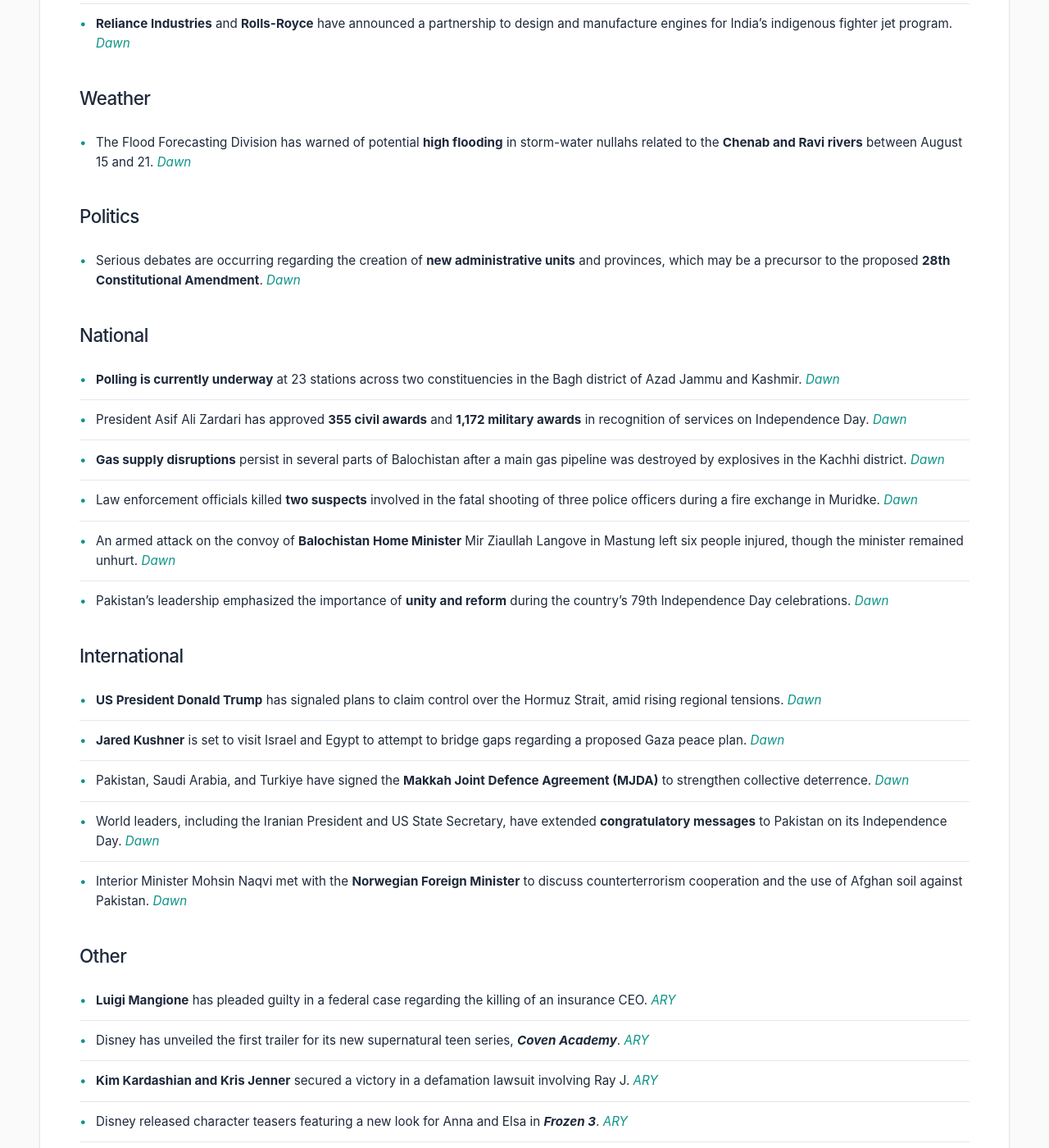
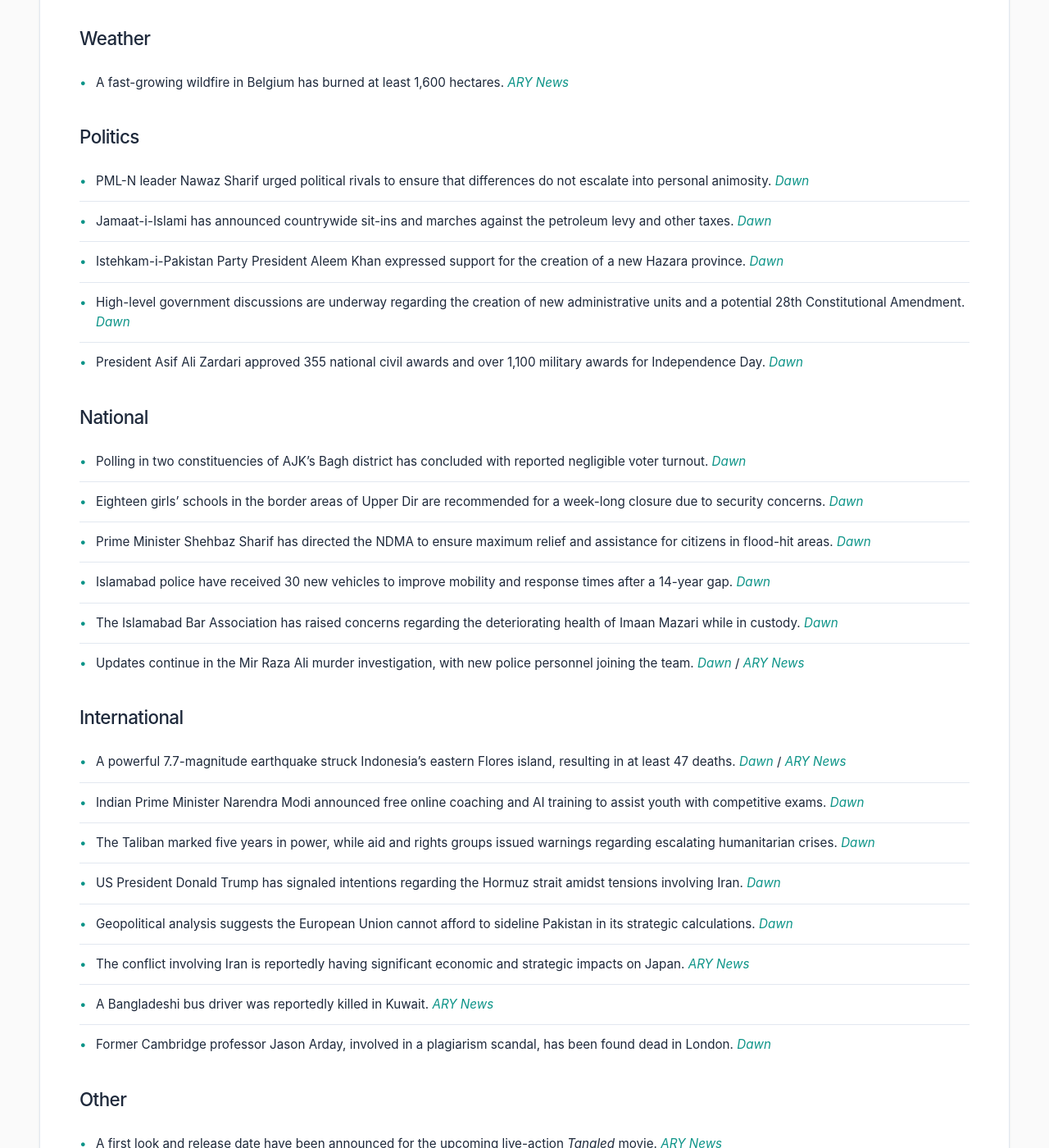
Before and after one commit to zsubzwary/news, a Jekyll site: the page built from en/index.md, in a window 1280 px wide and 1400 px high, scrolled down 767 px. Shown: the whole window at 82% size. Built offline with Jekyll 4.4.1, drawn with Linux system fonts in a browser that asks for light colours; some web fonts are replaced; comment, search, counter and statistics services are not loaded; some of the changed text lies outside the part shown.

Commit message:
DateTime; 2026-08-15T16:03:18.487Z

```diff
--- a/en/index.md
+++ b/en/index.md
@@ -4,43 +4,47 @@ title: Pakistan News Briefing
 lang: en
 ---
 
-Published at: 15-Aug-2026 09:03PKT
+Published at: 15-Aug-2026 21:03PKT
 
-Time to read: 4 mins
+Time to read: 3 mins
 
 ### Economy
-- The government has approved a **15.5 per cent increase** in petroleum dealers' margins, raising them by Rs1.34 per litre to **Rs9.98 per litre** to avert strikes. *[Dawn](https://www.dawn.com/news/2022943/govt-raises-petroleum-dealers-margin-to-rs998-per-litre)* / *[ARY](https://arynews.tv/petrol-dealers-call-off-nationwide-strike-after-govt-offers-margin-hike)*
-- **Container transporters** remain divided and off the roads, causing prolonged disruptions to port operations and external trade. *[Dawn](https://www.dawn.com/news/2022955/containers-to-stay-off-roads-as-transporters-remain-divided)*
-- Shipping traffic in the **Strait of Hormuz** has slowed significantly following US threats of increased economic pressure on Iran. *[ARY](https://arynews.tv/iran-and-the-ongoing-crisis-in-the-strait)*
+- The Khyber Pakhtunkhwa government has rejected a federal proposal to deduct Rs6.4 billion from provincial transfers. *[Dawn](https://www.dawn.com/news/2023050/kp-rejects-centres-proposal-to-deduct-rs64bn-from-federal-transfers)*
+- Analysis explores the potential impact on consumers following the federal government's increase in petroleum dealer commissions. *[Dawn](https://www.dawn.com/news/2023043/who-ultimately-bears-the-cost-of-higher-petroleum-dealer-margins)*
+- Container transporters and major operators remain off the roads, causing ongoing disruptions to port operations and external trade. *[Dawn](https://www.dawn.com/news/2022955/containers-to-stay-off-roads-as-transporters-remain-divided)*
+- Daily exchange rate updates for the UAE Dirham and Saudi Riyal against the Pakistani Rupee. *[ARY News](https://arynews.tv/uae-dirham-to-pakistani-rupee-rate-today-august-15-2026)* / *[ARY News](https://arynews.tv/saudi-riyal-to-pakistani-rupee-rate-today-august-15-2026)*
 
 ### Science & Technology
-- **NADRA** has launched new, locally manufactured, chipless **National Identity Cards (NICs)** that utilize a secure QR code instead of an imported microchip. *[Dawn](https://www.dawn.com/news/2022811/nadra-launches-locally-made-qr-code-based-identity-cards)*
-- **Reliance Industries** and **Rolls-Royce** have announced a partnership to design and manufacture engines for India's indigenous fighter jet program. *[Dawn](https://www.dawn.com/news/2022814/indian-firm-to-make-fighter-jet-engines-with-rolls-royce)*
+- Backlash regarding Claude AI's watermarking feature is reportedly driving users to cancel their subscriptions. *[ARY News](https://arynews.tv/claude-watermark-backlash-drives-users-to-cancel-subscriptions)*
 
 ### Weather
-- The Flood Forecasting Division has warned of potential **high flooding** in storm-water nullahs related to the **Chenab and Ravi rivers** between August 15 and 21. *[Dawn](https://www.dawn.com/news/2022937/chenab-ravi-nullahs-may-enter-high-flood-category)*
+- A fast-growing wildfire in Belgium has burned at least 1,600 hectares. *[ARY News](https://arynews.tv/belgium-wildfire-burns-at-least-1600-hectares)*
 
 ### Politics
-- Serious debates are occurring regarding the creation of **new administrative units** and provinces, which may be a precursor to the proposed **28th Constitutional Amendment**. *[Dawn](https://www.dawn.com/news/2022951/new-administrative-units-under-serious-consideration)*
+- PML-N leader Nawaz Sharif urged political rivals to ensure that differences do not escalate into personal animosity. *[Dawn](https://www.dawn.com/news/2023039/political-rivals-should-not-let-differences-turn-into-animosity-says-nawaz)*
+- Jamaat-i-Islami has announced countrywide sit-ins and marches against the petroleum levy and other taxes. *[Dawn](https://www.dawn.com/news/2023049/ji-announces-countrywide-protest-against-petroleum-levy-on-sunday)*
+- Istehkam-i-Pakistan Party President Aleem Khan expressed support for the creation of a new Hazara province. *[Dawn](https://www.dawn.com/news/2023044/aleem-khan-expresses-support-for-hazara-province-calls-for-new-administrative-units)*
+- High-level government discussions are underway regarding the creation of new administrative units and a potential 28th Constitutional Amendment. *[Dawn](https://www.dawn.com/news/2022951/new-administrative-units-under-serious-consideration)*
+- President Asif Ali Zardari approved 355 national civil awards and over 1,100 military awards for Independence Day. *[Dawn](https://www.dawn.com/news/2022933/presidency-announces-355-civil-awards-on-independence-day)*
 
 ### National
-- **Polling is currently underway** at 23 stations across two constituencies in the Bagh district of Azad Jammu and Kashmir. *[Dawn](https://www.dawn.com/news/2023001/balloting-underway-at-23-polling-stations-in-2-constituencies-of-ajks-bagh-district)*
-- President Asif Ali Zardari has approved **355 civil awards** and **1,172 military awards** in recognition of services on Independence Day. *[Dawn](https://www.dawn.com/news/2022933/presidency-announces-355-civil-awards-on-independence-day)*
-- **Gas supply disruptions** persist in several parts of Balochistan after a main gas pipeline was destroyed by explosives in the Kachhi district. *[Dawn](https://www.dawn.com/news/2022935/gas-supply-disruption-persists-in-balochistan-as-repair-work-awaits-security-clearance)*
-- Law enforcement officials killed **two suspects** involved in the fatal shooting of three police officers during a fire exchange in Muridke. *[Dawn](https://www.dawn.com/news/2022832/2-suspects-in-fatal-attacks-on-lahore-cops-killed-in-muridke-fire-exchange-say-police)*
-- An armed attack on the convoy of **Balochistan Home Minister** Mir Ziaullah Langove in Mastung left six people injured, though the minister remained unhurt. *[Dawn](https://www.dawn.com/news/2022775/balochistan-home-minister-unhurt-as-convoy-comes-under-attack-in-mastung)*
-- Pakistan’s leadership emphasized the importance of **unity and reform** during the country's 79th Independence Day celebrations. *[Dawn](https://www.dawn.com/news/2022742/pakistans-leadership-stresses-need-for-unity-reforms-as-nation-celebrates-independence-day)*
+- Polling in two constituencies of AJK's Bagh district has concluded with reported negligible voter turnout. *[Dawn](https://www.dawn.com/news/2023001/polling-concludes-at-23-polling-stations-in-2-constituencies-of-ajks-bagh-district)*
+- Eighteen girls' schools in the border areas of Upper Dir are recommended for a week-long closure due to security concerns. *[Dawn](https://www.dawn.com/news/2023038/18-girls-schools-in-upper-dir-border-areas-recommended-for-week-long-closure-over-security-concerns)*
+- Prime Minister Shehbaz Sharif has directed the NDMA to ensure maximum relief and assistance for citizens in flood-hit areas. *[Dawn](https://www.dawn.com/news/2023012/pm-shehbaz-directs-ndma-to-ensure-relief-for-citizens-in-flood-hit-areas)*
+- Islamabad police have received 30 new vehicles to improve mobility and response times after a 14-year gap. *[Dawn](https://www.dawn.com/news/2023018/islamabad-police-get-30-new-vehicles-ending-14-year-wait)*
+- The Islamabad Bar Association has raised concerns regarding the deteriorating health of Imaan Mazari while in custody. *[Dawn](https://www.dawn.com/news/2022843/islamabad-bar-concerned-about-imaan-mazaris-health)*
+- Updates continue in the Mir Raza Ali murder investigation, with new police personnel joining the team. *[Dawn](https://www.dawn.com/news/2023021/mir-raza-alis-murder-interim-bail-of-deceaseds-business-partner-extended-till-aug-24)* / *[ARY News](https://arynews.tv/mir-raza-ali-case-two-more-police-personnel-join-investigation-team)*
 
 ### International
-- **US President Donald Trump** has signaled plans to claim control over the Hormuz Strait, amid rising regional tensions. *[Dawn](https://www.dawn.com/news/2022956/trump-signals-plan-to-claim-hormuz-soon)*
-- **Jared Kushner** is set to visit Israel and Egypt to attempt to bridge gaps regarding a proposed Gaza peace plan. *[Dawn](https://www.dawn.com/news/2022801/trumps-envoy-jared-kushner-to-visit-israel-to-bridge-gaps-on-gaza-plan)*
-- Pakistan, Saudi Arabia, and Turkiye have signed the **Makkah Joint Defence Agreement (MJDA)** to strengthen collective deterrence. *[Dawn](https://www.dawn.com/news/2022984/the-middle-easts-nato)*
-- World leaders, including the Iranian President and US State Secretary, have extended **congratulatory messages** to Pakistan on its Independence Day. *[Dawn](https://www.dawn.com/news/2022800/world-leaders-extend-greetings-to-pakistan-on-independence-day-hail-bilateral-ties)*
-- Interior Minister Mohsin Naqvi met with the **Norwegian Foreign Minister** to discuss counterterrorism cooperation and the use of Afghan soil against Pakistan. *[Dawn](https://www.dawn.com/news/2022764/afghan-soil-being-used-against-pakistan-naqvi-tells-norway-fm-as-two-discuss-counterterrorism-cooperation)*
+- A powerful 7.7-magnitude earthquake struck Indonesia's eastern Flores island, resulting in at least 47 deaths. *[Dawn](https://www.dawn.com/news/2023007/rescuers-search-for-survivors-as-indonesian-77-quake-death-toll-rises-to-47)* / *[ARY News](https://arynews.tv/indonesia-north-sumatra-hit-by-6-4-magnitude-earthquake)*
+- Indian Prime Minister Narendra Modi announced free online coaching and AI training to assist youth with competitive exams. *[Dawn](https://www.dawn.com/news/2023037/indias-modi-woos-youth-with-free-coaching-ai-training)*
+- The Taliban marked five years in power, while aid and rights groups issued warnings regarding escalating humanitarian crises. *[Dawn](https://www.dawn.com/news/2023028/taliban-mark-5-years-in-power-as-aid-groups-warn-of-crisis)*
+- US President Donald Trump has signaled intentions regarding the Hormuz strait amidst tensions involving Iran. *[Dawn](https://www.dawn.com/news/2022956/trump-signals-plan-to-claim-hormuz-soon)*
+- Geopolitical analysis suggests the European Union cannot afford to sideline Pakistan in its strategic calculations. *[Dawn](https://www.dawn.com/news/2023032/the-strategic-imperative-why-europe-cannot-afford-to-sideline-pakistan)*
+- The conflict involving Iran is reportedly having significant economic and strategic impacts on Japan. *[ARY News](https://arynews.tv/how-iran-war-is-quietly-destroying-uss-biggest-ally-i-e-japan)*
+- A Bangladeshi bus driver was reportedly killed in Kuwait. *[ARY News](https://arynews.tv/bangladeshi-bus-driver-killed-in-kuwait)*
+- Former Cambridge professor Jason Arday, involved in a plagiarism scandal, has been found dead in London. *[Dawn](https://www.dawn.com/news/2023009/ex-cambridge-professor-at-centre-of-plagiarism-scandal-found-dead)*
 
 ### Other
-- **Luigi Mangione** has pleaded guilty in a federal case regarding the killing of an insurance CEO. *[ARY](https://arynews.tv/luigi-mangione-admits-killing-insurance-ceo-pleads-guilty-in-federal-case)*
-- Disney has unveiled the first trailer for its new supernatural teen series, ***Coven Academy***. *[ARY](https://arynews.tv/disney-unveils-first-trailer-for-coven-academy-a-new-supernatural-teen-series)*
-- **Kim Kardashian and Kris Jenner** secured a victory in a defamation lawsuit involving Ray J. *[ARY](https://arynews.tv/kim-kardashian-kris-jenner-receive-big-victory-in-ray-j-defamation-lawsuit)*
-- Disney released character teasers featuring a new look for Anna and Elsa in ***Frozen 3***. *[ARY](https://arynews.tv/disney-unveils-new-look-for-anna-and-elsa-in-frozen-3-character-tease)*
-- Various reports have surfaced regarding the **British Royal Family**, covering topics from flying etiquette to internal rifts involving Meghan Markle and Kate Middleton. *[ARY](https://arynews.tv/the-surprising-modest-rule-prince-william-and-kate-middleton-follow-when-flying-commercial)* / *[ARY](https://arynews.tv/meghan-markle-pushes-back-against-prince-william-and-kate-middleton-amid-royal-rift-reports)*
+- A first look and release date have been announced for the upcoming live-action *Tangled* movie. *[ARY News](https://arynews.tv/tangled-live-action-movie-gets-first-look)*
+- Feature content regarding the character dynamics in *House of the Dragon*. *[ARY News](https://arynews.tv/house-of-the-dragon-who-takes-the-iron-throne)*
```
